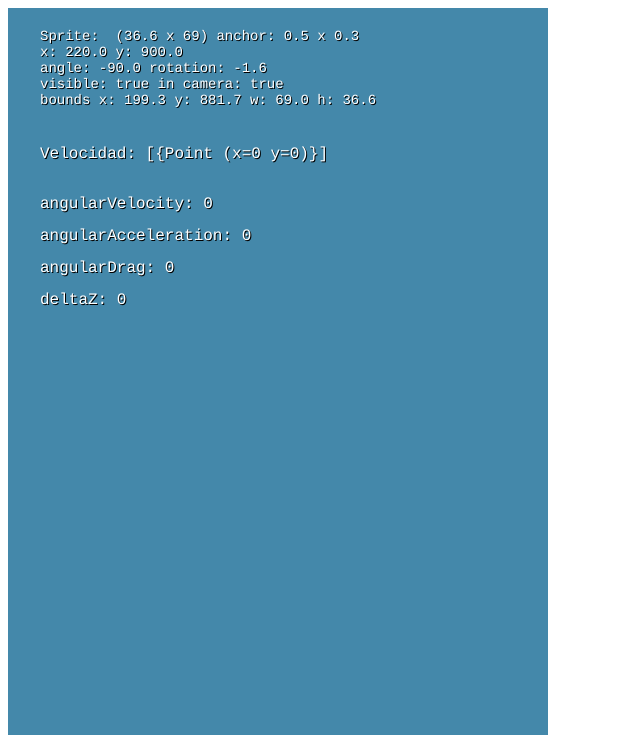
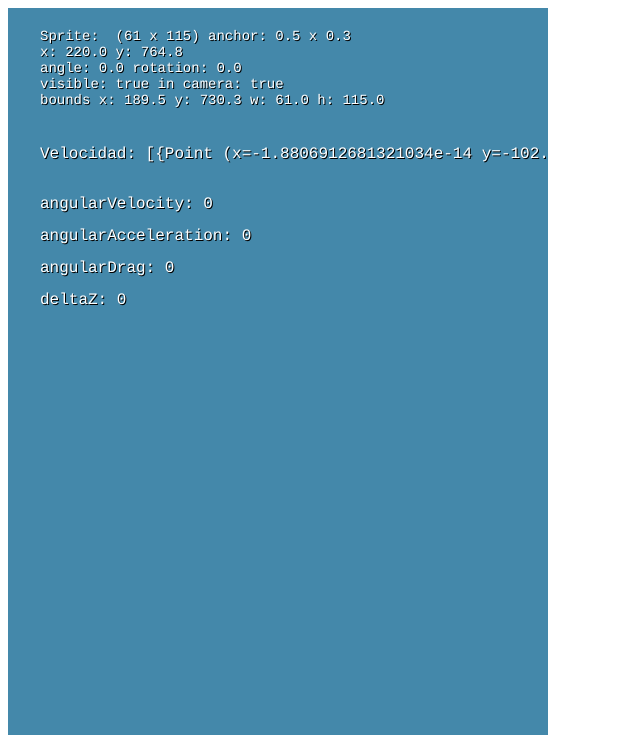
Before and after one commit to pattodiablo/phaser, a plain HTML site: page index.html in a window 1280 px wide. Shown: the top 735 px of the page, without its empty margins (0-640 px from the left). Drawn offline with Linux system fonts and the light colour scheme; animation ran at ten frames a second.

Commit message:
autoPhaser

```diff
--- a/index.html
+++ b/index.html
@@ -10,20 +10,22 @@
 
     <script type="text/javascript">
 
+     var carro = function (game,key){
 
+        Phaser.Sprite.call(this, game, 0, 0, key);
+        var velocidad;
+		var friccion;
+		var maxAngular;
 
-
+     };
 
     var mainState = {
 
         preload: function  () {
-          var logo;
-          var cuadrado;
-		  var cuadradoSprite;
+
 		  var velocidad;
 		  var friccion;
 		  var maxAngular;
-
 
 		   game.load.image('auto', 'assets/car_black.png');
   	       game.stage.backgroundColor = "#4488AA";
@@ -32,13 +34,14 @@
  	 create: function  () {
 		 friccion=0.98;
 		 angularFriccion=0.5;
-		 velocidad=0;
+		 velocidad=270;
 		 maxAngular=200;
 
 		 automovil = game.add.sprite(220, 900, 'auto');
-		 automovil.angle=270;
-		 automovil.scale.setTo(0.3);
+		 automovil.angle=0;
+		 automovil.scale.setTo(0.5);
 		 automovil.anchor.setTo(0.5, 0.3);
+
 
 		 game.physics.enable(automovil, Phaser.Physics.ARCADE);
  		 cursors = game.input.keyboard.createCursorKeys();
@@ -46,7 +49,7 @@
         },
 
         update: function (){
-
+			game.camera.focusOnXY(automovil.x,automovil.y);
 
 			if(velocidad>=400){
 				velocidad=400;
@@ -89,7 +92,7 @@
 
 
 				automovil.body.angularVelocity*=angularFriccion;
-				game.physics.arcade.velocityFromAngle(automovil.angle, velocidad, automovil.body.velocity);
+				game.physics.arcade.velocityFromAngle(automovil.angle+270, velocidad, automovil.body.velocity);
 				},
 
 
```
Also changed, not shown: 1 other file.
